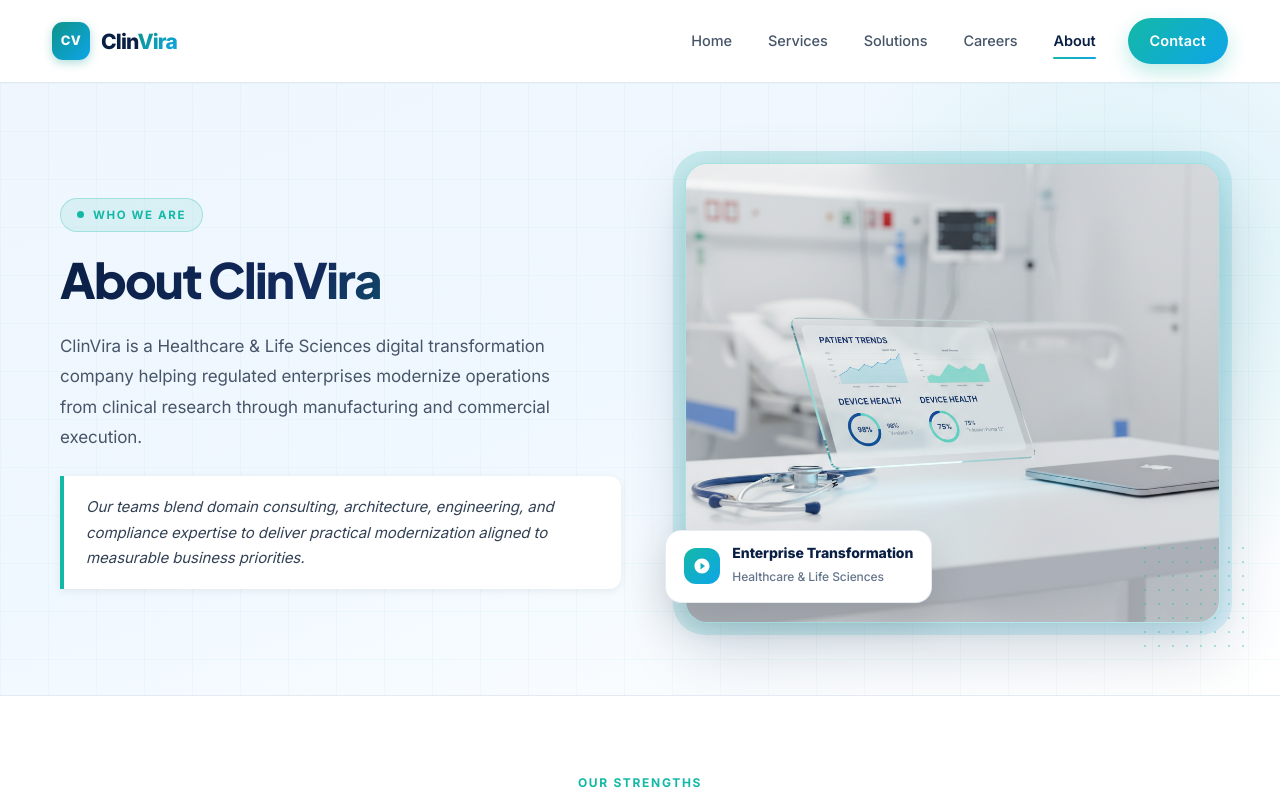
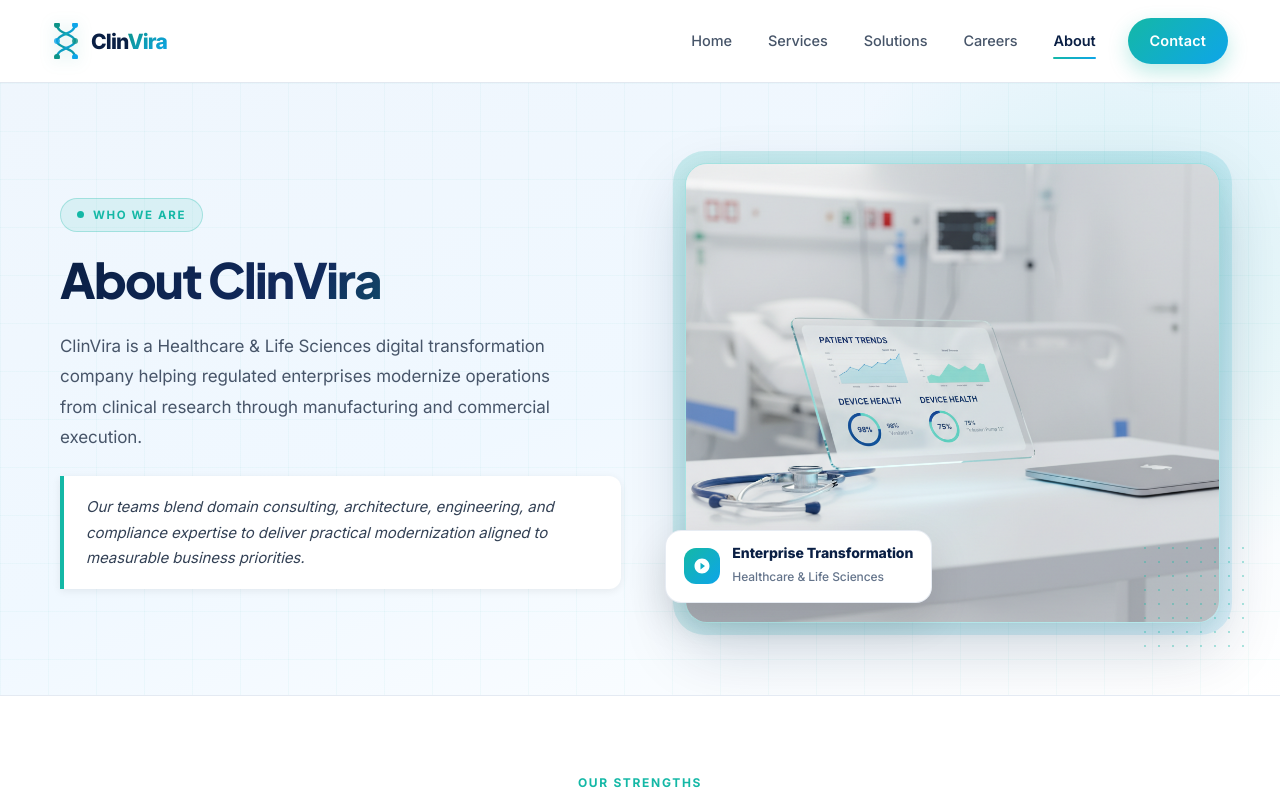
Before and after one commit to rapetisaikumar1/ClinVira, a React (Vite) app: page /about in a window 1280 px wide. Shown: the top 800 px of the page. Built offline with nearby package versions, Linux system fonts and the light colour scheme.

Commit message:
Logo: DNA double-helix SVG icon replaces lettermark

```diff
--- a/src/components/Header.module.css
+++ b/src/components/Header.module.css
@@ -30,25 +30,16 @@
   transform: translateY(-1px);
 }
 
-.brandMark {
-  display: inline-flex;
-  align-items: center;
-  justify-content: center;
-  width: 38px;
-  height: 38px;
-  border-radius: 11px;
-  background: linear-gradient(135deg, #0d9488 0%, #0ea5e9 100%);
-  color: #ffffff;
-  font-size: 13px;
-  font-weight: 800;
-  letter-spacing: 0.5px;
+.brandIcon {
+  height: 36px;
+  width: auto;
   flex-shrink: 0;
-  box-shadow: 0 3px 10px rgba(13,148,136,0.32);
-  transition: box-shadow 0.3s ease, transform 0.3s ease;
+  filter: drop-shadow(0 2px 8px rgba(13,148,136,0.22));
+  transition: filter 0.3s ease, transform 0.3s ease;
 }
 
-.brand:hover .brandMark {
-  box-shadow: 0 6px 18px rgba(13,148,136,0.45);
+.brand:hover .brandIcon {
+  filter: drop-shadow(0 4px 14px rgba(13,148,136,0.42));
   transform: translateY(-1px);
 }
 
@@ -223,11 +214,8 @@
 }
 
 @media (max-width: 760px) {
-  .brandMark {
-    width: 32px;
-    height: 32px;
-    border-radius: 9px;
-    font-size: 11px;
+  .brandIcon {
+    height: 30px;
   }
   .brandText {
     font-size: 19px;
--- a/src/components/Header.tsx
+++ b/src/components/Header.tsx
@@ -35,7 +35,28 @@
     <header className={styles.header}>
       <div className={styles.container}>
         <NavLink to="/" className={styles.brand} aria-label="ClinVira home">
-          <span className={styles.brandMark} aria-hidden="true">CV</span>
+          <svg className={styles.brandIcon} width="28" height="36" viewBox="0 0 28 36" fill="none" aria-hidden="true">
+            <path d="M5 2 C5 11,23 11,23 18 C23 25,5 25,5 34" stroke="url(#dg1)" strokeWidth="2.2" strokeLinecap="round" fill="none"/>
+            <path d="M23 2 C23 11,5 11,5 18 C5 25,23 25,23 34" stroke="url(#dg2)" strokeWidth="2.2" strokeLinecap="round" fill="none"/>
+            <circle cx="5" cy="2" r="3" fill="#0d9488"/>
+            <circle cx="23" cy="2" r="3" fill="#0ea5e9"/>
+            <circle cx="23" cy="18" r="3" fill="#0d9488" fillOpacity="0.8"/>
+            <circle cx="5" cy="18" r="3" fill="#0ea5e9" fillOpacity="0.8"/>
+            <circle cx="5" cy="34" r="3" fill="#0d9488"/>
+            <circle cx="23" cy="34" r="3" fill="#0ea5e9"/>
+            <circle cx="14" cy="11" r="1.8" fill="#14b8a6" fillOpacity="0.5"/>
+            <circle cx="14" cy="25" r="1.8" fill="#0ea5e9" fillOpacity="0.5"/>
+            <defs>
+              <linearGradient id="dg1" x1="0" y1="0" x2="28" y2="36" gradientUnits="userSpaceOnUse">
+                <stop stopColor="#0d9488"/>
+                <stop offset="1" stopColor="#0ea5e9"/>
+              </linearGradient>
+              <linearGradient id="dg2" x1="28" y1="0" x2="0" y2="36" gradientUnits="userSpaceOnUse">
+                <stop stopColor="#0ea5e9"/>
+                <stop offset="1" stopColor="#0d9488"/>
+              </linearGradient>
+            </defs>
+          </svg>
           <span className={styles.brandText}>
             Clin<span className={styles.brandAccent}>Vira</span>
           </span>
```
